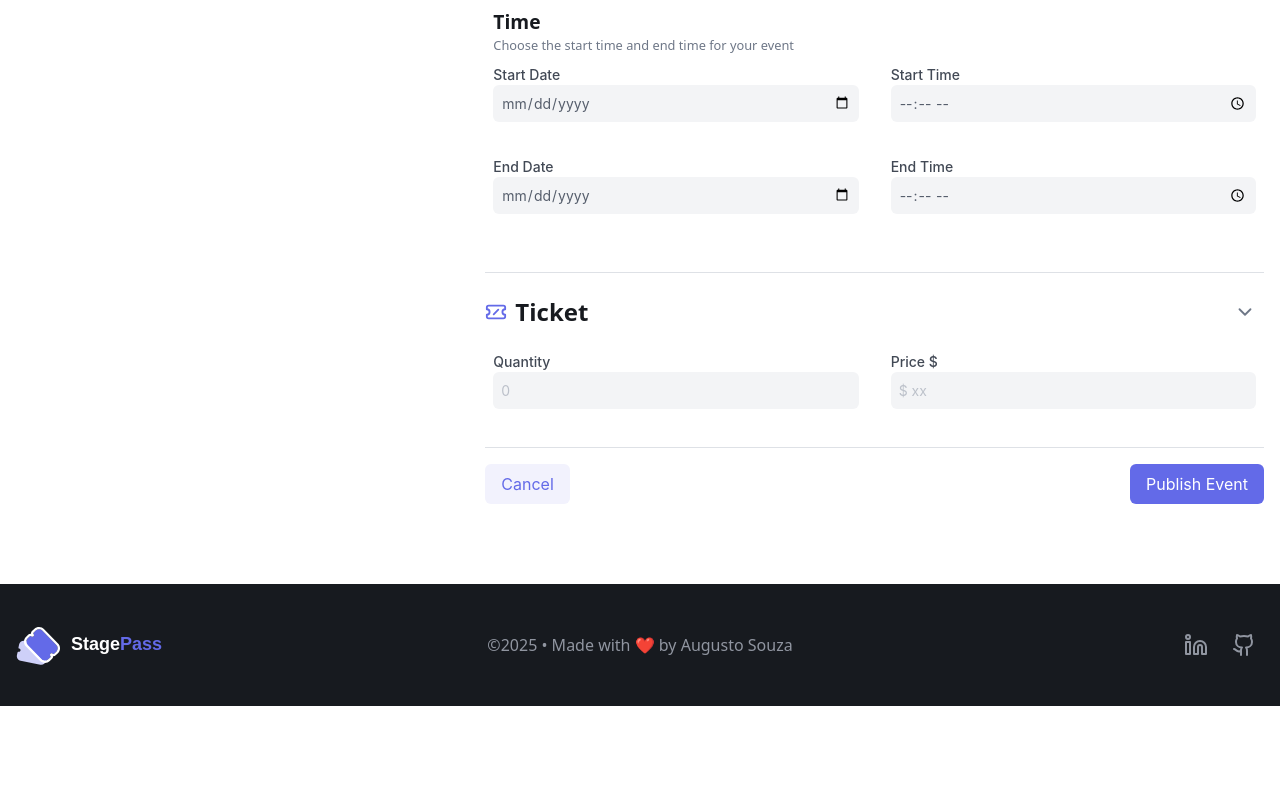
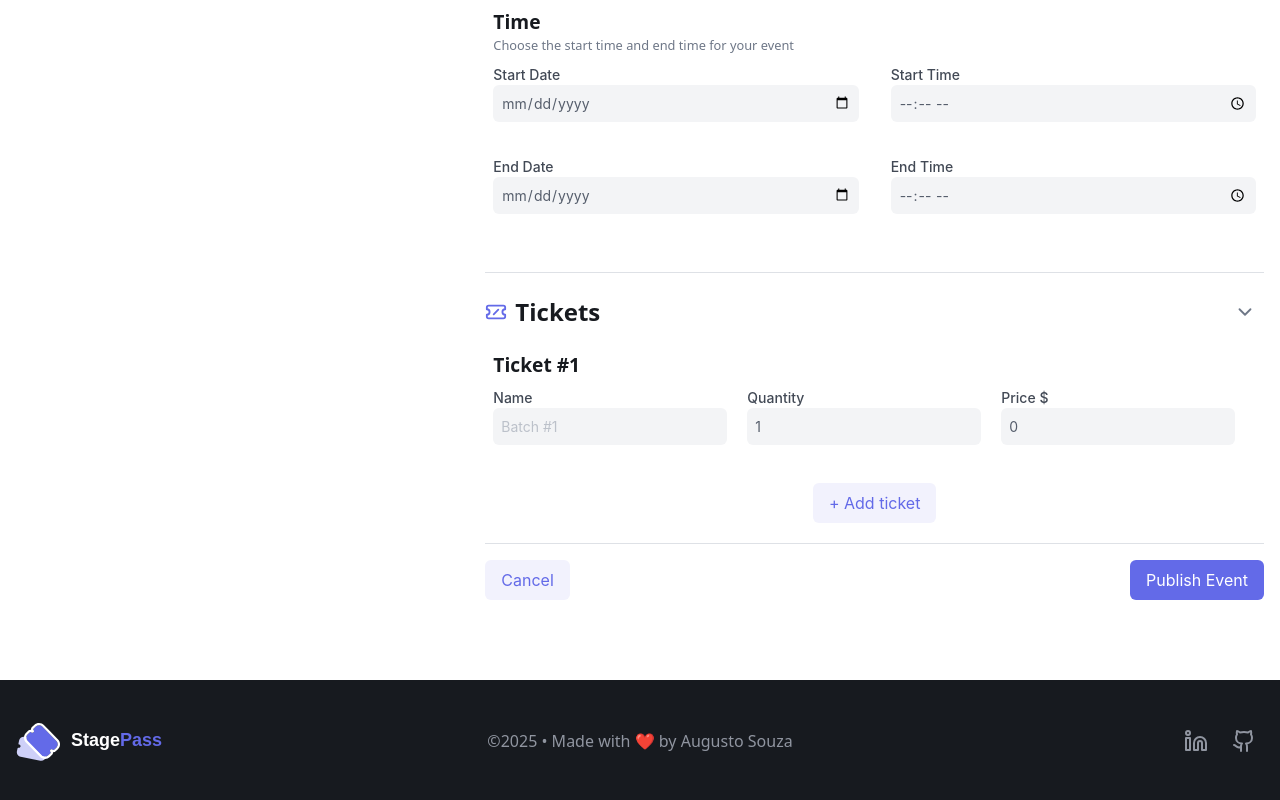
Before and after one commit to augustojs1/stagepass-client, a Next.js app: page /create-event in a window 1280 px wide. Shown: the part 1812-2612 px from the top of the page. Before the commit the page ends 2518 px from the top, so only its background shows below. Built offline with nearby package versions, Linux system fonts and the light colour scheme; no server answers.

Commit message:
feat: add logic to dinamically display add ticket form inputs

```diff
--- a/src/app/(site)/create-event/components/create-event-form.tsx
+++ b/src/app/(site)/create-event/components/create-event-form.tsx
@@ -1,7 +1,7 @@
 "use client";
 
 import React, { FormEvent } from "react";
-import { Controller, useForm } from "react-hook-form";
+import { Controller, useFieldArray, useForm } from "react-hook-form";
 import {
   ChevronDown,
   Image,
@@ -27,9 +27,6 @@ type Sections = {
 };
 
 export function CreateEventForm() {
-  const [showUploadSection, setShowUploadSection] =
-    React.useState<boolean>(true);
-
   const [showSection, setShowCategory] = React.useState<Sections>({
     generalInformation: true,
     locationAndTime: true,
@@ -54,11 +51,41 @@ export function CreateEventForm() {
   } = useForm<CreateEventFormData>({
     resolver: zodResolver(createEventFormData),
     mode: "onChange",
+    defaultValues: {
+      tickets: [
+        {
+          name: "",
+          quantity: 1,
+          price: 0,
+        },
+      ],
+    },
+  });
+
+  const { fields, append, remove } = useFieldArray({
+    control,
+    name: "tickets",
   });
 
   const onSubmit = async (payload: CreateEventFormData) => {
     const formData = new FormData();
   };
+
+  function handleAddTicket(event: MouseEvent): void {
+    event.preventDefault();
+
+    append({
+      name: "",
+      quantity: 1,
+      price: 0,
+    });
+  }
+
+  function handleRemoveTicket(event: MouseEvent): void {
+    event.preventDefault();
+
+    remove();
+  }
 
   return (
     <form onSubmit={handleSubmit(onSubmit)}>
@@ -150,6 +177,7 @@ export function CreateEventForm() {
             Provide essential event details
           </p>
           <TextArea
+            label=""
             rows={4}
             placeholder="Your event description"
             {...register("description")}
@@ -340,7 +368,7 @@ export function CreateEventForm() {
         <div className="flex justify-between pt-5">
           <div className="flex items-center gap-2">
             <TicketSlash size={22} color="#636ae8" />
-            <h3 className="font-bold text-[1.5rem] text-black-3">Ticket</h3>
+            <h3 className="font-bold text-[1.5rem] text-black-3">Tickets</h3>
           </div>
           <button
             className="cursor-pointer p-2"
@@ -351,20 +379,68 @@ export function CreateEventForm() {
             <ChevronDown size={22} color="#6e7787" />
           </button>
         </div>
-        <div
-          className={`
+        {fields.map((field, index) => (
+          <div
+            key={field.id}
+            className={`
       transition-all duration-300 ease-in-out overflow-hidden mb-5 px-2
       ${showSection.ticket ? "max-h-[1000px] opacity-100" : "max-h-0 opacity-0"}
       `}
-        >
-          <div className="grid grid-cols-2 gap-8 mt-5">
-            <div className="flex flex-col gap-4">
-              <Input label="Quantity" placeholder="0" type="number" />
-            </div>
-            <div className="flex flex-col gap-4">
-              <Input label="Price $" placeholder="$ xx" type="number" />
+          >
+            <p className="font-bold text-[1.2rem] text-black-3 mt-5">
+              Ticket #{index + 1}
+            </p>
+            <div className="flex flex-col xl:flex-row items-center xl:gap-5 gap-2 mt-2">
+              <Input
+                label="Name"
+                placeholder={`Batch #${index + 1}`}
+                type="text"
+                {...register(`tickets.${index}.name`)}
+                error={errors.tickets?.[index]?.name?.message}
+              />
+              <Input
+                label="Quantity"
+                placeholder="0"
+                type="number"
+                {...register(`tickets.${index}.quantity`, {
+                  valueAsNumber: true,
+                })}
+                error={errors.tickets?.[index]?.quantity?.message}
+              />
+              <Input
+                label="Price $"
+                placeholder="$ 0.00"
+                type="number"
+                {...register(`tickets.${index}.price`, {
+                  valueAsNumber: true,
+                })}
+                error={errors.tickets?.[index]?.price?.message}
+              />
+              <div className="flex justify-center">
+                {index >= 1 ? (
+                  <Button
+                    variant="danger"
+                    className="gap-1"
+                    onClick={(e) => {
+                      e.preventDefault();
+                      remove(index);
+                    }}
+                  >
+                    <Trash2 size={16} color="#de3b40" /> Remove
+                  </Button>
+                ) : (
+                  <Button variant="danger" className="invisible gap-1">
+                    <Trash2 size={16} color="#de3b40" /> Remove
+                  </Button>
+                )}
+              </div>
             </div>
           </div>
+        ))}
+        <div className="flex justify-center mt-8 md:mt-0">
+          <Button variant="secondary" onClick={handleAddTicket}>
+            + Add ticket
+          </Button>
         </div>
         <hr className="text-gray-5 mt-[1.2rem]" />
       </div>
--- a/src/components/ui/form/select.tsx
+++ b/src/components/ui/form/select.tsx
@@ -69,7 +69,6 @@ export function Select({
           {label}
         </label>
       )}
-
       <button
         type="button"
         aria-haspopup="listbox"
@@ -85,7 +84,6 @@ export function Select({
           className={cn("w-5 h-5 transition-transform", isOpen && "rotate-180")}
         />
       </button>
-
       {isOpen && (
         <ul
           role="listbox"
@@ -102,7 +100,7 @@ export function Select({
               }}
               className={cn(
                 "px-4 py-2 text-[14px] cursor-pointer hover:bg-white-2 hover:text-primary",
-                value === option.value && "bg-gray-50 font-medium text-primary"
+                value === option.value && "bg-gray-70 font-medium text-primary"
               )}
             >
               {option.label}
--- a/src/models/events.model.ts
+++ b/src/models/events.model.ts
@@ -1,4 +1,12 @@
 import { z } from "zod";
+
+export const ticketSchema = z
+  .object({
+    name: z.string().min(2, "Ticket name must have at least 2 characters."),
+    quantity: z.number().min(1, "Quantity must be at least 1"),
+    price: z.number().min(0, "Price must be 0 or greater"),
+  })
+  .required();
 
 export const createEventFormData = z
   .object({
@@ -25,6 +33,7 @@ export const createEventFormData = z
     startHour: z.string(),
     endDate: z.string(),
     endHour: z.string(),
+    tickets: z.array(ticketSchema).min(1, "At least one ticket is required"),
   })
   .required();
 
```
